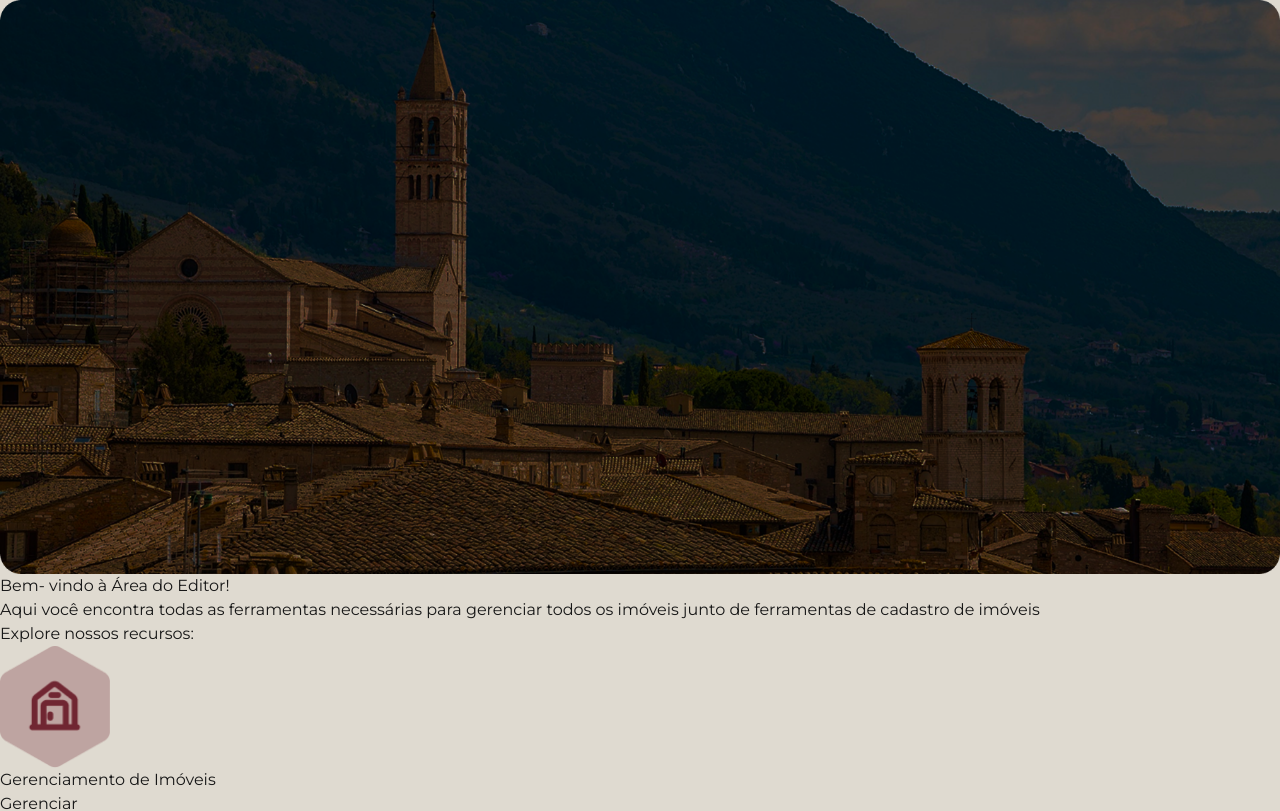
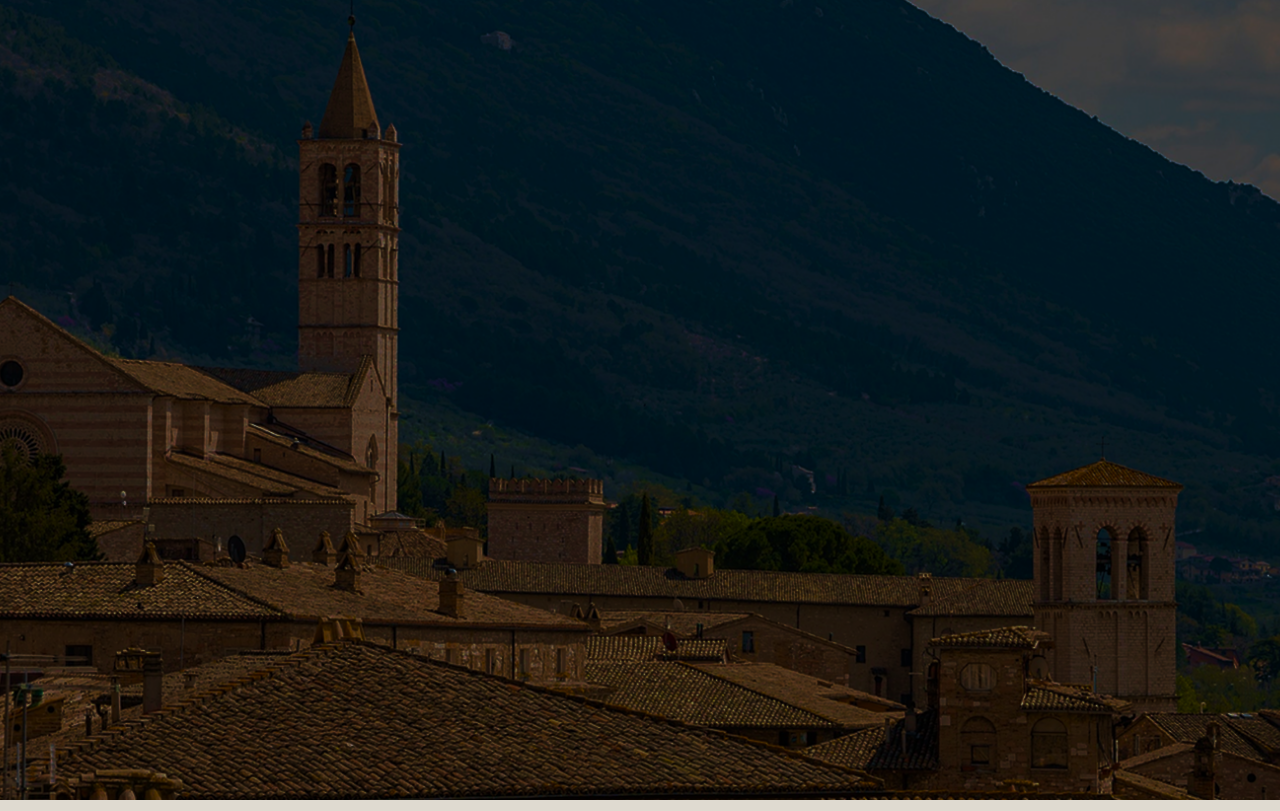
Before and after one commit to gstSenai/Projeto-Final-MI75, a Next.js app in the folder front-end-imobiliaria/: page /principalEditor in a window 1280 px wide. Shown: the top 811 px of the page. Built offline with nearby package versions, Linux system fonts and the light colour scheme.

Commit message:
Update page.tsx

```diff
--- a/front-end-imobiliaria/src/app/principalEditor/page.tsx
+++ b/front-end-imobiliaria/src/app/principalEditor/page.tsx
@@ -13,35 +13,34 @@ import Image from 'next/image';
 
 export default function PaginaEditor() {
     return (
-
-        <div className={`${montserrat.className}`}>
-            <main>
-                <div className='relative flex justify-center content-center'>
-                    <Image src="/cidadePaginaEditor.png" alt="cidade da Pagina do Editor" width={1810} height={811} />
-                    <div className="absolute top-72 left-40 text-white p-8 rounded-lg">
-                        <h1 className='text-[70px] font-bold'>Bem- vindo à Área do Editor!</h1>
-                        <div className="border-t-8 border-[#702632] w-96"></div>
-                        <p className='text-[30px] font-normal '>Aqui você encontra todas as ferramentas necessárias para gerenciar todos
-                            os imóveis junto de ferramentas de cadastro de imóveis</p>
+        <div className={`${montserrat.className} pt-3 pb-24 lg:pt-14 lg:pb-52`}>
+            <main className="relative flex h-[811px] w-full max-w-[1810px] mx-auto overflow-hidden ">
+                <Image src="/cidadePaginaEditor.png" alt="cidade da Pagina do Editor" layout="fill" objectFit="cover" quality={100}/>
+                <div className="absolute inset-0 flex flex-col justify-center items-center 2xl:items-start text-white p-8 md:pl-16 2xl:pl-32">
+                    <h1 className="text-[2.5rem] lg:text-[4.375rem] text-center 2xl:text-start font-bold">Bem-vindo à Área do Editor!</h1>
+                    {/* Linha vermelha */}
+                    <div className="border-t-8 border-[#702632] w-[265px] md:w-[405px] 2xl:w-[405px] my-6"></div>
+                    <p className=" text-2xl lg:text-3xl  font-normal text-center 2xl:text-start max-w-4xl">Aqui você encontra todas as ferramentas necessárias para gerenciar todos os imóveis junto de ferramentas de cadastro de imóveis.</p>
                 </div>
-                </div>
-                <h2 className='flex justify-center text-[60px] font-medium p-24'>Explore nossos recursos:</h2>
             </main>
-            <section className='flex justify-around'>
-                <div className='flex flex-col items-center w-80'>
+            <section>
+                <h2 className='flex justify-center text-center text-5xl lg:text-6xl font-medium p-24'>Explore nossos recursos:</h2>
+                <div className='flex flex-col lg:flex-row 2xl:flex-row items-center justify-center  sm:items-center sm:justify-center md:justify-around ' >
+                    <div className='flex flex-col items-center w-80  py-10 md:py-10 2xl:py-0'>
                         <Image src="/gerenciamentoImoveis.png" alt="Gerenciamento de Imóveis" width={110} height={123} />
-                    <p className='text-[36px] font-medium opacity-75 text-center leading-tight py-16 min-h-[120px]'>Gerenciamento de Imóveis</p>
+                        <p className='text-4xl font-medium opacity-75 text-center leading-tight py-16 min-h-[120px]'>Gerenciamento de Imóveis</p>
                         <Botao texto="Gerenciar" />
                     </div>
-                <div className='flex flex-col items-center w-80'>
+                    <div className='flex flex-col items-center w-80 py-10 md:py-10 2xl:py-0'>
                         <Image src="/gerenciamentoProprietarios.png" alt="Cadastro de Imóveis" width={110} height={123} />
-                    <p className='text-[36px] font-medium opacity-75 text-center leading-tight py-16 min-h-[120px]'>Gerenciamento de Proprietários</p>
+                        <p className='text-4xl  font-medium opacity-75 text-center leading-tight py-16 min-h-[120px]'>Gerenciamento de Proprietários</p>
                         <Botao texto="Gerenciar" />
                     </div>
-                <div className='flex flex-col items-center w-80'>
+                    <div className='flex flex-col items-center w-80 py-10 md:py-10 2xl:py-0'>
                         <Image src="/cadastroImoveis.png" alt="Gerenciamento de Imóveis" width={110} height={123} />
-                    <p className='text-[36px] font-medium opacity-75 text-center leading-tight py-16 min-h-[120px]'>Cadastrar Imóveis</p>
+                        <p className='text-4xl  font-medium opacity-75 text-center leading-tight py-16 min-h-[120px]'>Cadastrar Imóveis</p>
                         <Botao texto="Gerenciar" />
+                    </div>
                 </div>
             </section>
         </div>
@@ -51,3 +50,5 @@ export default function PaginaEditor() {
 
 
 }
+
+//sm: md: lg: 2xl:
```
Lines whose indentation alone changed are shown as unchanged.
